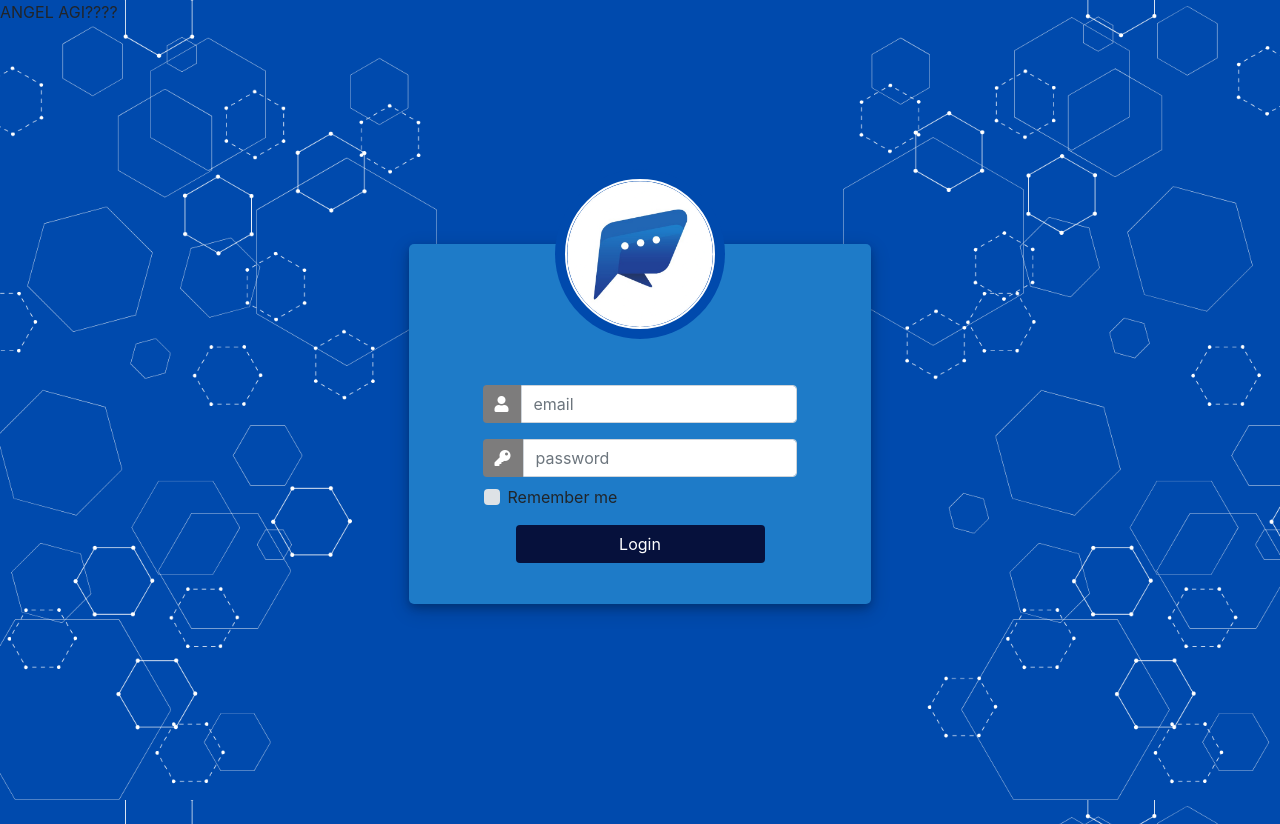
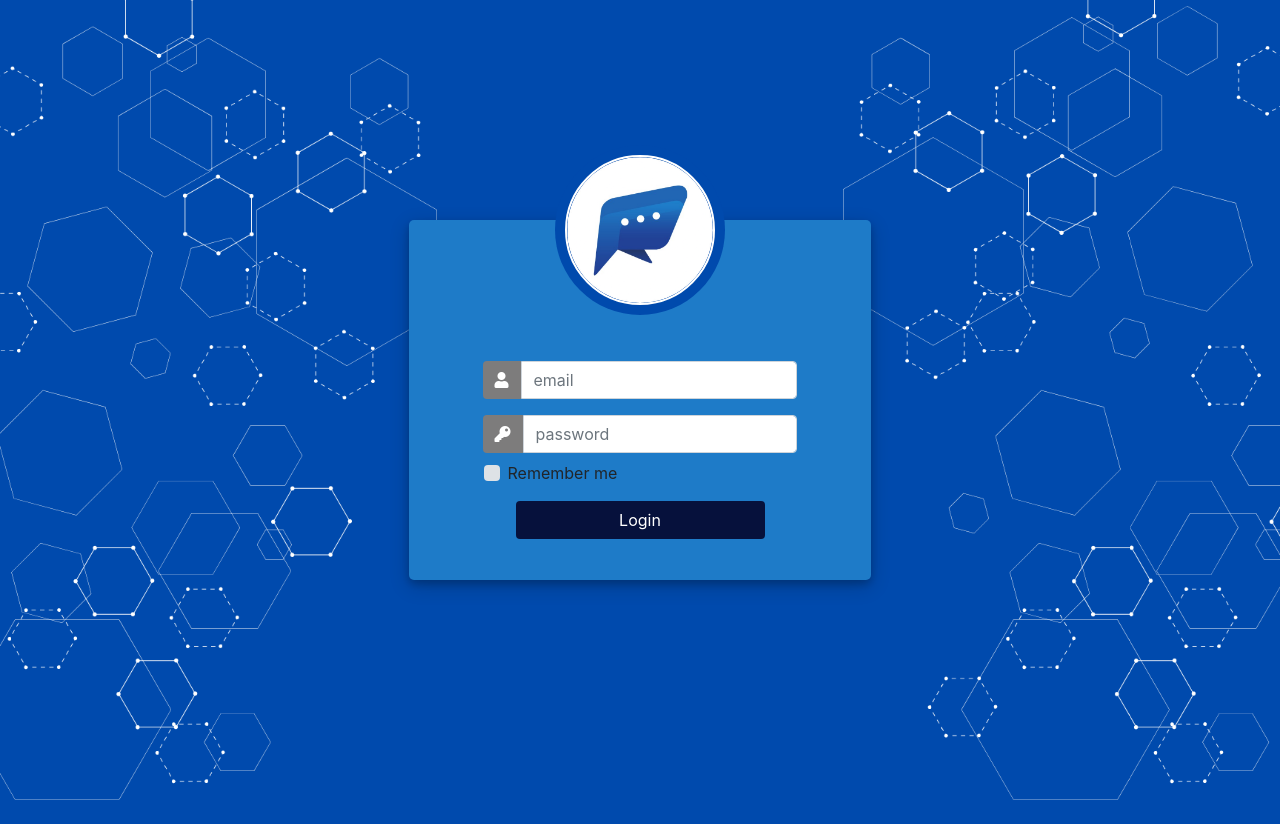
Before and after one commit to hernanigng/Payroll_System, a PHP site: page / in a window 1280 px wide. After the commit the page ends 800 px from the top, so only its background shows below. Run offline with PHP 8.4, Linux system fonts and the light colour scheme.

Commit message:
Update index.php

```diff
--- a/index.php
+++ b/index.php
@@ -44,7 +44,7 @@
         });
     </script>
 </head>
-ANGEL AGI????
+
 <body>
     <div class="container h-100">
         <div class="d-flex justify-content-center h-100">
```
